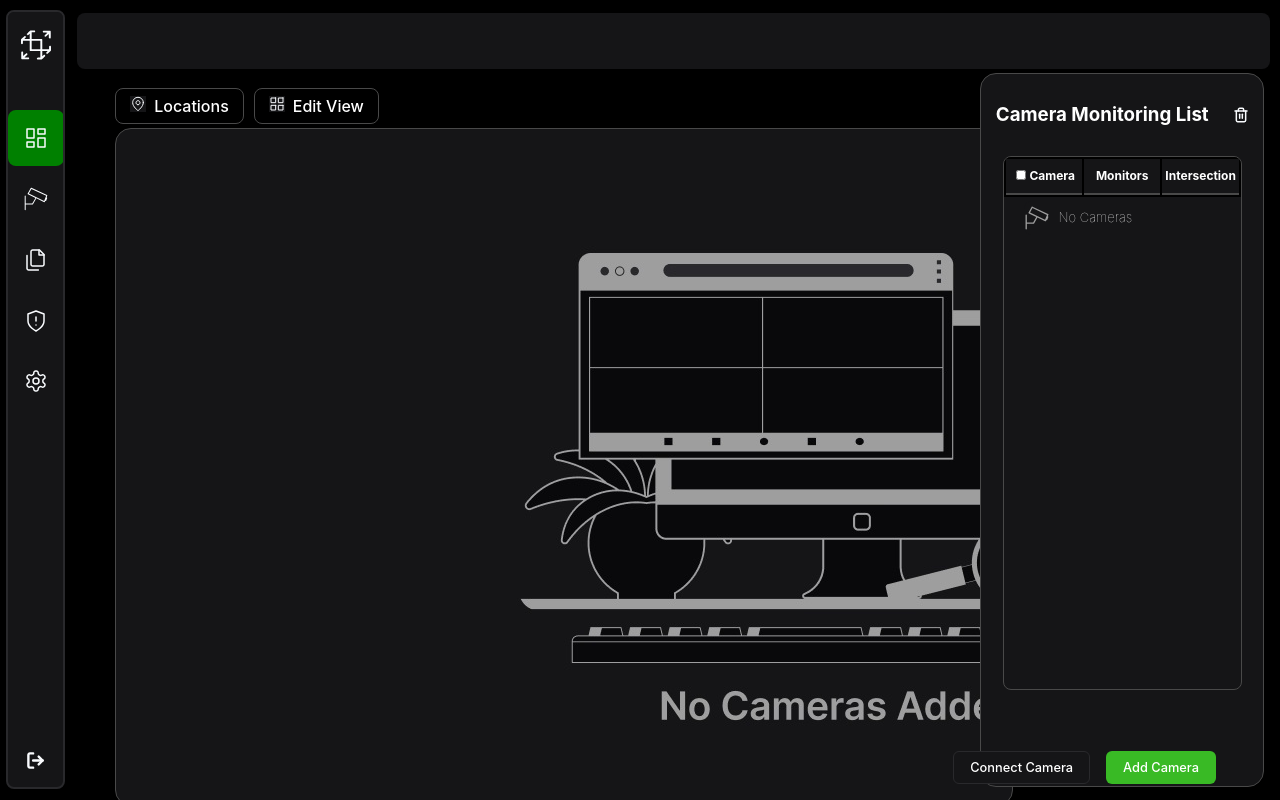
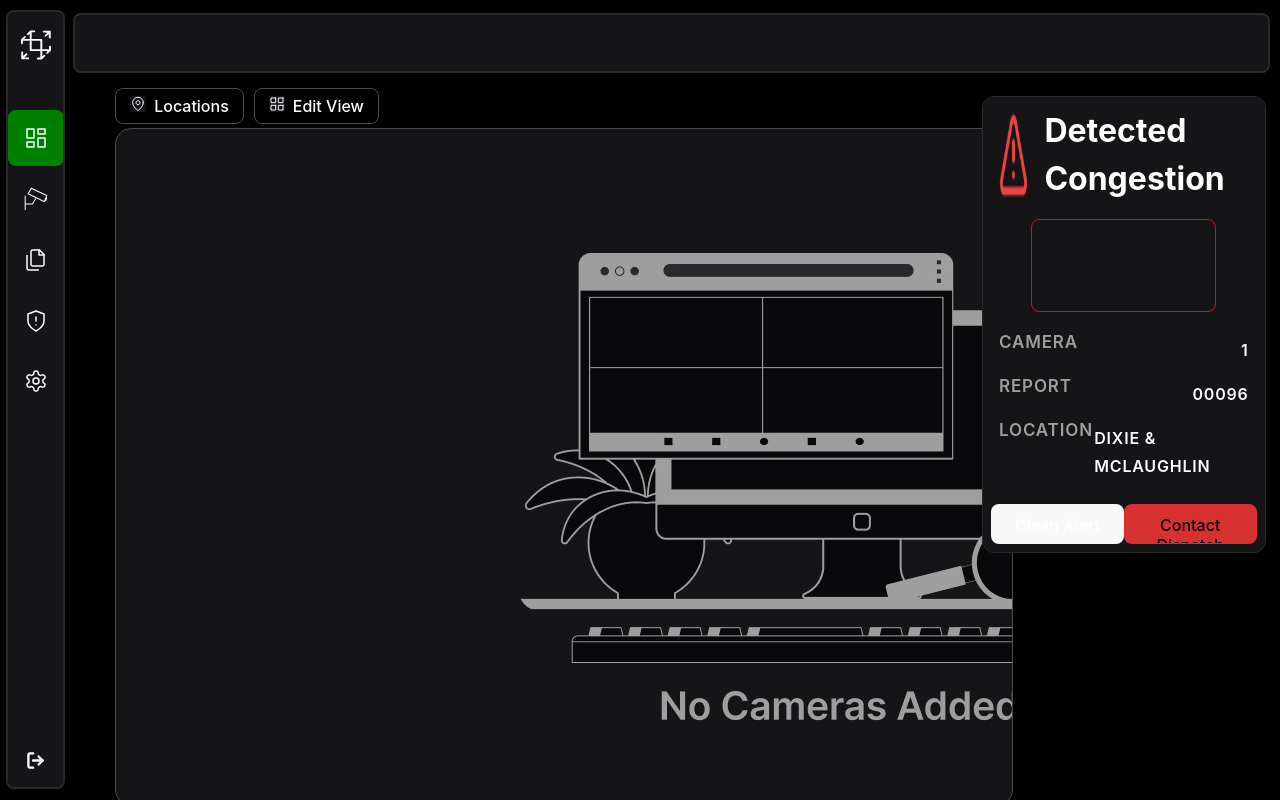
Before and after one commit to hassaan141/Figma-Frontend-React, a React (Create React App) app: page / in a window 1280 px wide. Built offline with nearby package versions, Linux system fonts and the light colour scheme; grey boxes are pictures that could not be loaded.

Commit message:
something

```diff
--- a/src/Components/CameraListView/CameraList.jsx
+++ b/src/Components/CameraListView/CameraList.jsx
@@ -82,7 +82,7 @@ function CameraLong() {
         <h3 className='title'>Camera Monitoring List</h3>
         <img className='trashimg' onClick={toggleShowDelete} src={img} alt="" />
       </div>
-        <table className="table-container">
+        <table className="table-container" style={{ height: isCongested ? '50%' : '60%' }}>
           <thead>
             <tr className="camera-header">
               <th>
--- a/src/Components/Congestion/CongestionDetection.css
+++ b/src/Components/Congestion/CongestionDetection.css
@@ -1,12 +1,117 @@
 .detectedDiv{
-    border: 1px solid var(--Black-darkmode-widgetborders-003, #29292C);
-background: var(--Black-darkmode-widgetsurface-002, #151517);
+border: 1px solid var(--Black-darkmode-widgetborders-003, #29292C);
+background:  #151517;
 
 position: fixed;
-top: 7rem;
+top: 6rem;
 right: 0.5rem;
 width: 22%;
 margin-right: 0.5%;
-height: 40%;
+height: fit-content;
 border-radius: 12px;
 }
+
+.headerandicon{
+    background:  #151517;
+    display: flex;
+    padding-left: 1rem;
+    padding-top: 0.6rem;
+
+}
+
+.title{
+    background:  #151517;
+    padding-left: 1rem;
+    font-weight: 700;
+    font-size: 2rem;
+
+}
+
+.congestionVideo{
+
+    background:  #151517;
+    display: flex;
+    justify-content: center; /* Center horizontally */
+    align-items: center;
+    margin-top: 1rem;
+    margin-bottom: 1rem;
+
+  }
+
+.congestionVideo .smallVideo {
+
+    max-width: 65%; /* Adjust this value as needed */
+    height: auto; /* This ensures the height adjusts proportionally to the width, maintaining aspect ratio */
+    background:  #151517;
+    border-radius: 0.5rem;
+    border: 1px red solid;
+
+  }
+
+  .cameraNumber{
+    display: flex;
+    background:  #151517;
+    justify-content: space-between;
+    padding: 0rem 1rem;
+
+  }
+
+  .reportNumber{
+    display: flex;
+    background:  #151517;
+    justify-content: space-between;
+    padding: 0rem 1rem;
+
+  }
+
+  .congestionLocation{
+    display: flex;
+    background:  #151517;
+    justify-content: space-between;
+    padding: 0rem 1rem;
+
+  }
+
+  .congestionButtons{
+    margin-top: 1rem;
+    background:  #151517;
+
+  }
+
+.details{
+    color: var(--Grey-darkmode-ghost-001, #9E9E9E);
+/* large */
+
+font-size: 17px;
+font-style: normal;
+font-weight: 600;
+line-height: 28px;
+}
+
+.descrip{
+    color: var(--White-lightmode-surface-001, #FAFCFF);
+
+font-size: 16px;
+font-style: normal;
+font-weight: 600;
+line-height: 28px; /* 155.556% */
+padding: 0.5rem 0rem;
+}
+
+.congestionButtons{
+    display: flex;
+    justify-content: space-between;
+    padding: 0rem 0.5rem;
+    padding-bottom: 0.5rem;
+
+}
+
+.dispatch{
+    color: black;
+    background-color: rgb(214, 48, 48);
+}
+
+.buttonss{
+    width: 12rem;
+    height: 2.5rem;
+}
--- /dev/null
+++ b/src/Components/Congestion/congTest.jsx
@@ -0,0 +1,46 @@
+import React from 'react'
+import './CongestionDetection.css';
+import Test from './test.json';
+import alerttriangle from './alert-triangle.png';
+
+
+function congTest() {
+  return (
+
+    //  Heading
+    <div className = 'detectedDiv'>
+        <div className = 'headerandicon'>
+            <img src={alerttriangle}/>
+            <h2 className='title'> Detected Congestion </h2>
+        </div>
+
+        {/* Video */}
+        <div className= 'congestionVideo'>
+          <video className='smallVideo'autoPlay muted loop >
+            <source src={`${process.env.PUBLIC_URL}/vid1.mp4`} type="video/mp4" />
+          </video>
+        </div>
+
+        <div className= 'cameraNumber'>
+          <h6 className='details'>Camera</h6>
+          <h6 className='descrip'>1</h6>
+        </div>
+
+        <div className= 'reportNumber'>
+          <h6 className='details'>Report</h6>
+          <h6 className='descrip'>00096</h6>
+        </div>
+        <div className='congestionLocation'>
+           <h6 className='details'>Location</h6>
+          <h6 className='descrip'>Dixie & McLaughlin</h6>
+        </div>
+
+        <div className = 'congestionButtons'>
+            <button className='clean buttonss'> Clean Alert </button>
+            <button className='dispatch buttonss'> Contact Dispatch </button>
+        </div>
+    </div>
+  )
+}
+
+export default congTest
--- /dev/null
+++ b/src/Components/Congestion/test.json
@@ -0,0 +1,12 @@
+
+  {
+      "success": true,
+      "data": {
+          "camera_number": 1,
+          "congestion_detected": true,
+          "congestion_level": "Heavy",
+          "detection_time": "14:30:00Z",
+          "expected_end_time": "15:00:00Z"
+      },
+      "error": null
+  }
--- a/src/Components/Top/top.styles.css
+++ b/src/Components/Top/top.styles.css
@@ -16,6 +16,8 @@
   top: 0;
   right: 0;
 border-radius: 8px;
+border: 2px solid var(--Black-darkmode-widgetborders-003, #29292C);
+
 /* border: 2px solid var(--Black-darkmode-widgetborders-003, #29292C); */
 /* background: var(--Black-darkmode-widgetsurface-002, #151517); */
 }
--- a/src/Pages/Dashboard.jsx
+++ b/src/Pages/Dashboard.jsx
@@ -6,6 +6,7 @@ import CameraList from '../Components/CameraListView/CameraList';
 import Buttons from '../Components/LoneButtons/Buttons'
 import { DataProvider } from '../send-backend/dataContext';
 import { CongestionProvider } from '../Components/Congestion/CongestionContext';
+import Reports from '../Components/Congestion/congTest';
 
 
 function Dashboard() {
@@ -13,12 +14,13 @@ function Dashboard() {
     <div>
     <DataProvider>
     <CongestionProvider>
-    <Top/>
-    <Navbar/>
-    <Buttons/>
-    <VideoPlayerTest/>
-    {/* <CameraShort/> */}
-    <CameraList/>
+      <Top/>
+      <Navbar/>
+      <Buttons/>
+      <VideoPlayerTest/>
+      {/* <CameraShort/> */}
+      {/* <CameraList/> */}
+      <Reports/>
     </CongestionProvider>
     </DataProvider>
     </div>
```
